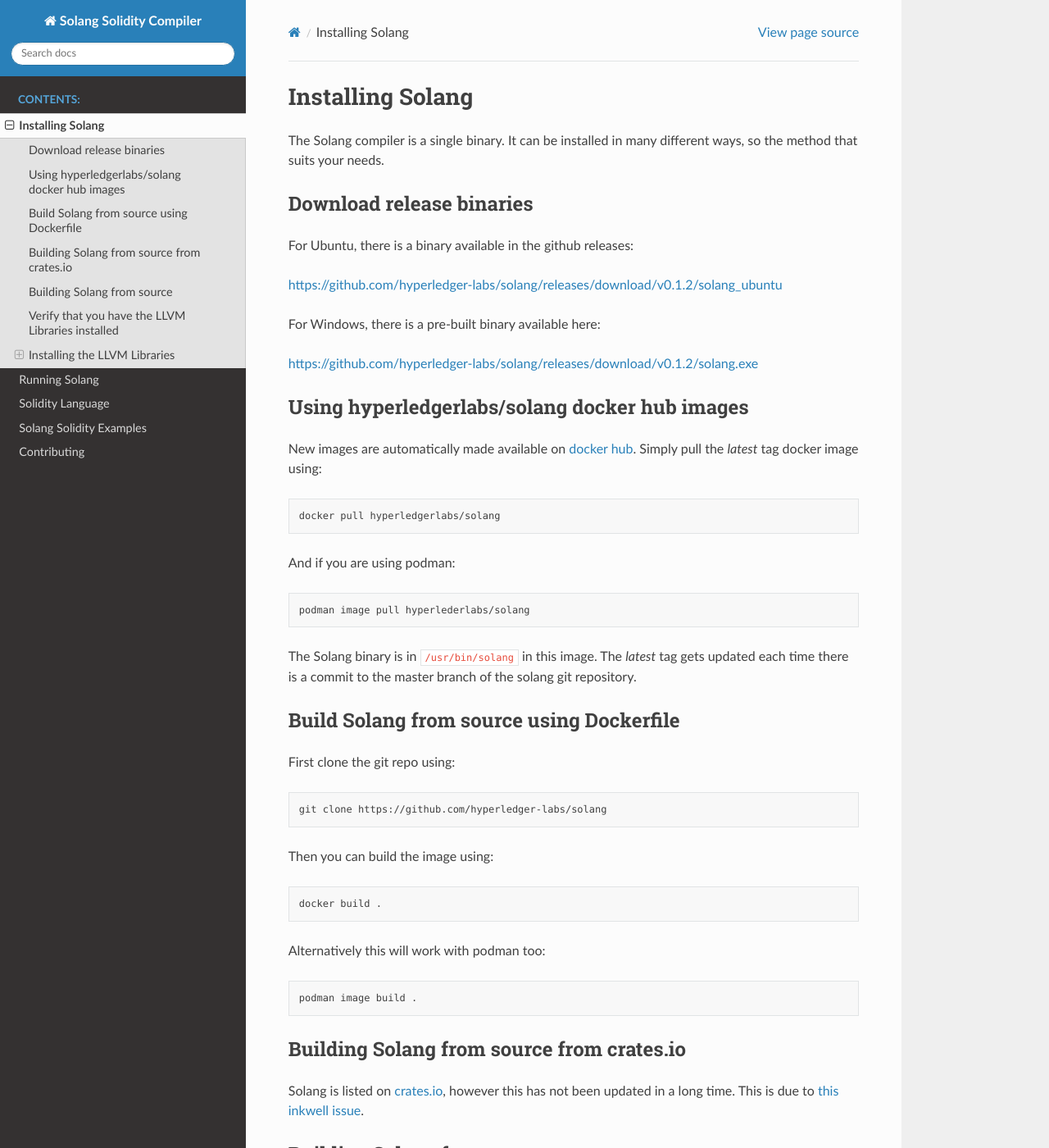
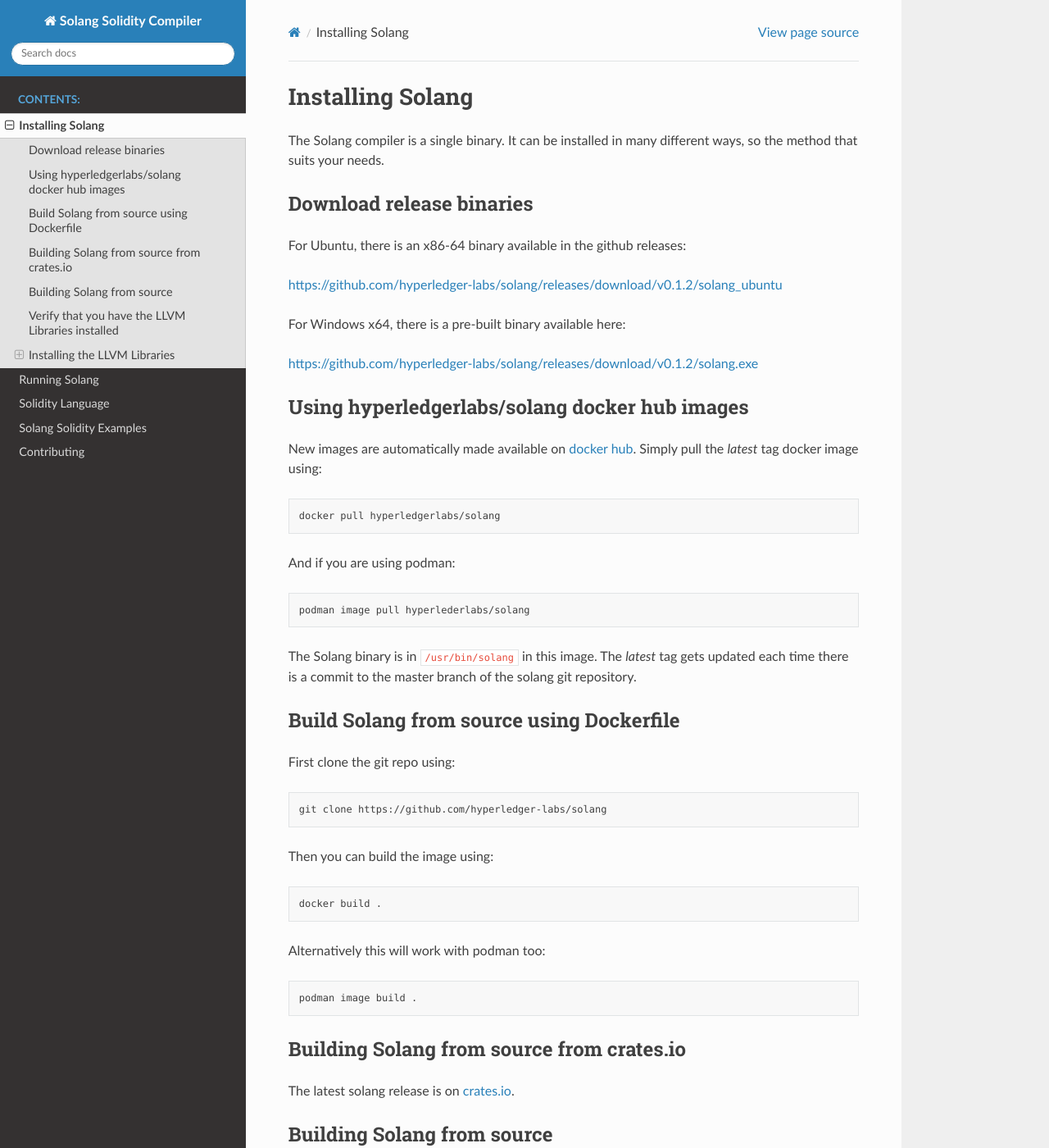
Before and after one commit to hyperledger-solang/solang, a Sphinx documentation site: the page built from docs/installing.rst, in a window 1280 px wide and 1400 px high. Shown: the whole window at 82% size. Built offline with Sphinx 7.4.7 and the Read the Docs theme 2.0.0, drawn with Linux system fonts in a browser that asks for light colours.

Commit message:
crates.io is up-to-date
Signed-off-by: Sean Young <sean@mess.org>

```diff
--- a/docs/installing.rst
+++ b/docs/installing.rst
@@ -7,11 +7,11 @@
 Download release binaries
 -------------------------
 
-For Ubuntu, there is a binary available in the github releases:
+For Ubuntu, there is an x86-64 binary available in the github releases:
 
 `<https://github.com/hyperledger-labs/solang/releases/download/v0.1.2/solang_ubuntu>`_
 
-For Windows, there is a pre-built binary available here:
+For Windows x64, there is a pre-built binary available here:
 
 `<https://github.com/hyperledger-labs/solang/releases/download/v0.1.2/solang.exe>`_
 
@@ -60,9 +60,7 @@
 Building Solang from source from crates.io
 ------------------------------------------
 
-Solang is listed on `crates.io <https://crates.io/crates/solang>`_, however
-this has not been updated in a long time. This is due to
-`this inkwell issue <https://github.com/TheDan64/inkwell/issues/154>`_.
+The latest solang release is  on `crates.io <https://crates.io/crates/solang>`_.
 
 Building Solang from source
 ---------------------------
```
